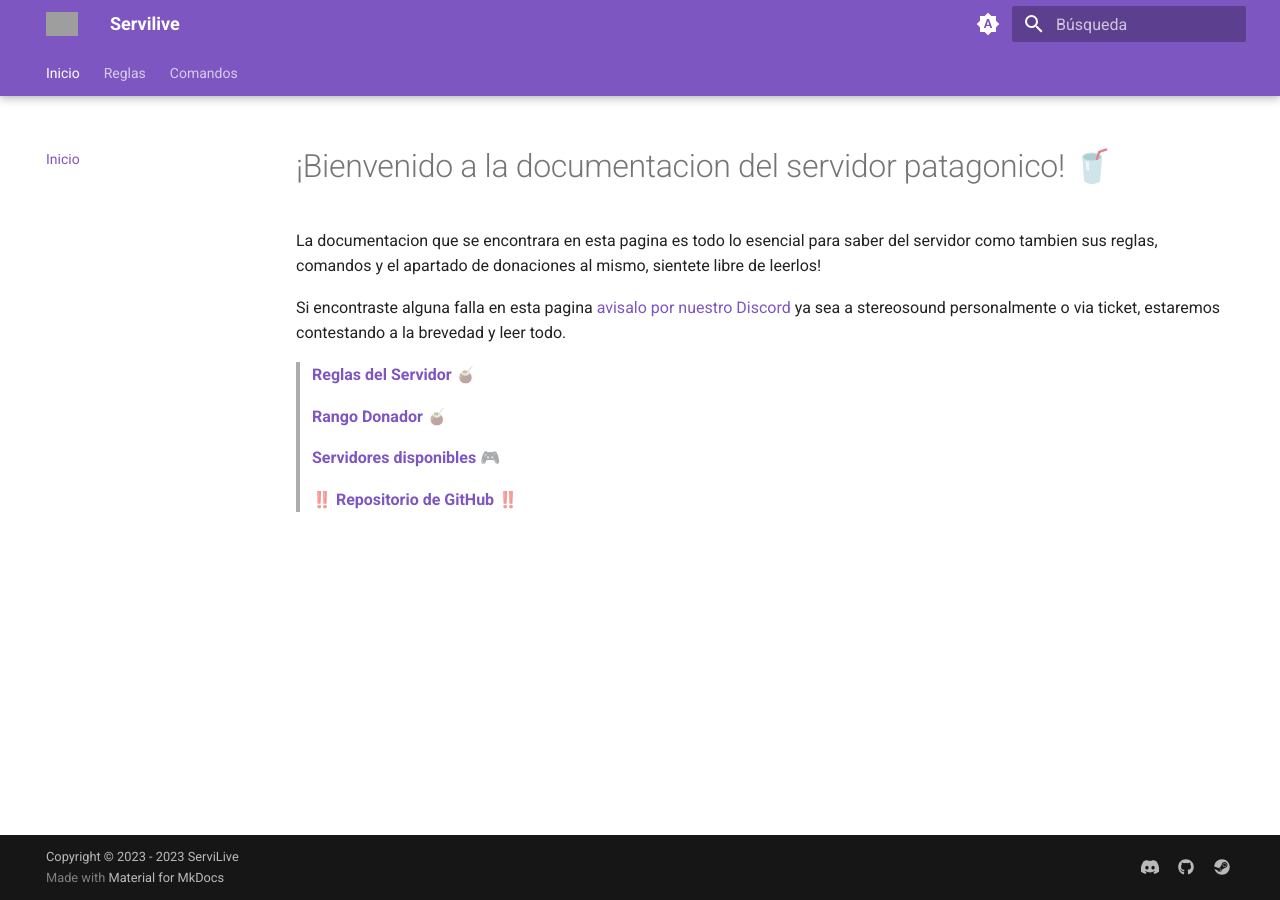
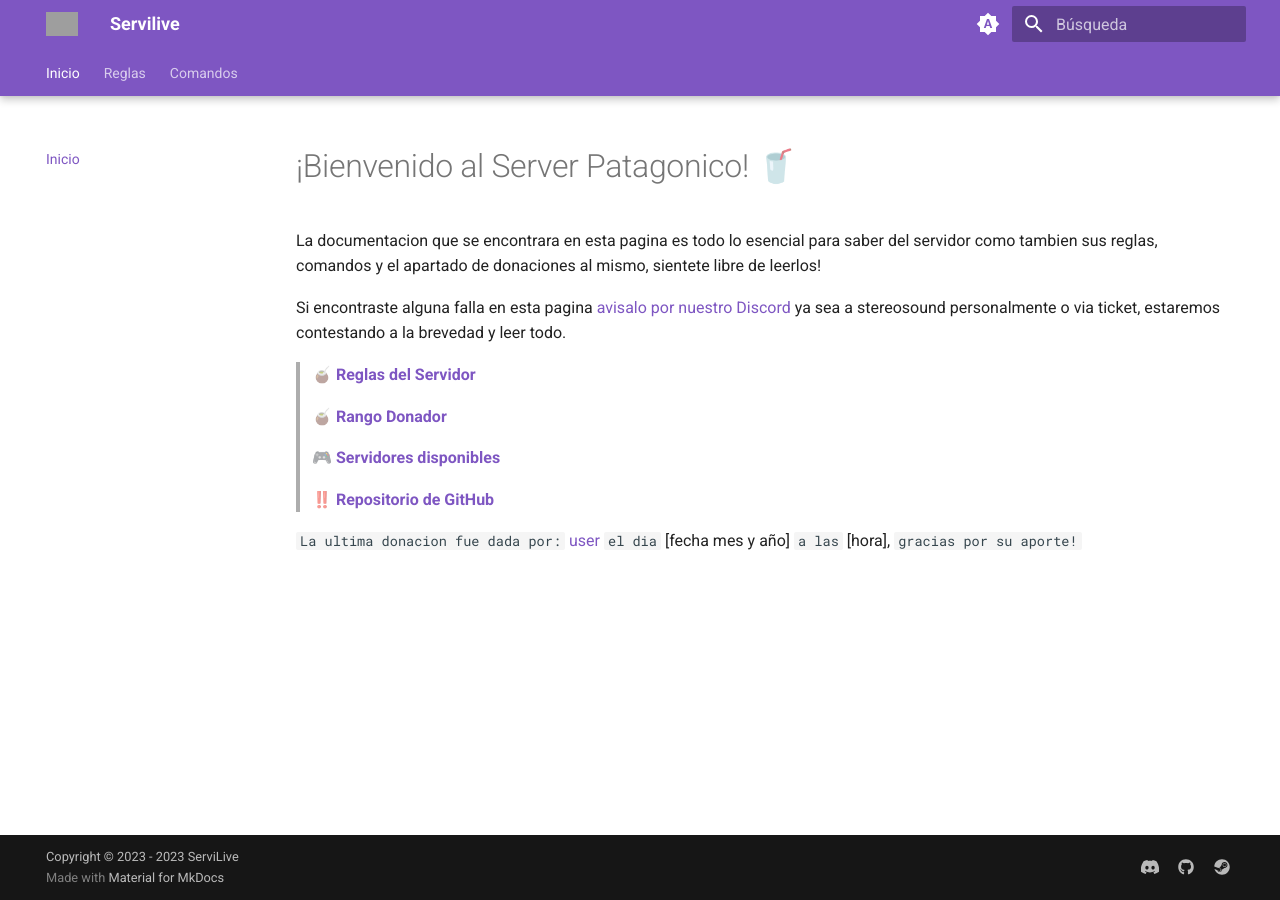
Before and after one commit to patagoniawarriors/docs, an MkDocs documentation site: the page built from docs/index.md, in a window 1280 px wide. Built offline with MkDocs 1.6.1 and Material for MkDocs 9.7.7, drawn with Linux system fonts in a browser that asks for light colours; grey boxes are pictures that could not be loaded.

Commit message:
index.md fixeado y mejorado
agregado ultimo donador del server

```diff
--- a/docs/index.md
+++ b/docs/index.md
@@ -1,13 +1,15 @@
-# ¡Bienvenido a la documentacion del servidor patagonico! 🥤
+# ¡Bienvenido al Server Patagonico! 🥤
 
 La documentacion que se encontrara en esta pagina es todo lo esencial para saber del servidor como tambien sus reglas, comandos y el apartado de donaciones al mismo, sientete libre de leerlos!
 
 Si encontraste alguna falla en esta pagina [avisalo por nuestro Discord](https://discord.gg/WPJuTwwCTD) ya sea a stereosound personalmente o via ticket, estaremos contestando a la brevedad y leer todo.
 
-> **[Reglas del Servidor](info/reglas.md) 🧉**
+> **🧉 [Reglas del Servidor](info/reglas.md)**
 
-> **[Rango Donador](info/donaciones/donaciones.md) 🧉**
+> **🧉 [Rango Donador](donaciones/donar.md)**
 
-> **[Servidores disponibles](info/servidores.md) 🎮**
+> **🎮 [Servidores disponibles](info/servidores.md)**
 
-> ‼️ **[Repositorio de GitHub](https://github.com/patagoniawarriors/docs)** ‼️
+> ‼️ **[Repositorio de GitHub](https://github.com/patagoniawarriors/docs)**
+
+`La ultima donacion fue dada por:` [user](https://steamcommunity.com/id/elpapu) `el dia` [fecha mes y año] `a las` [hora], `gracias por su aporte!`
```
